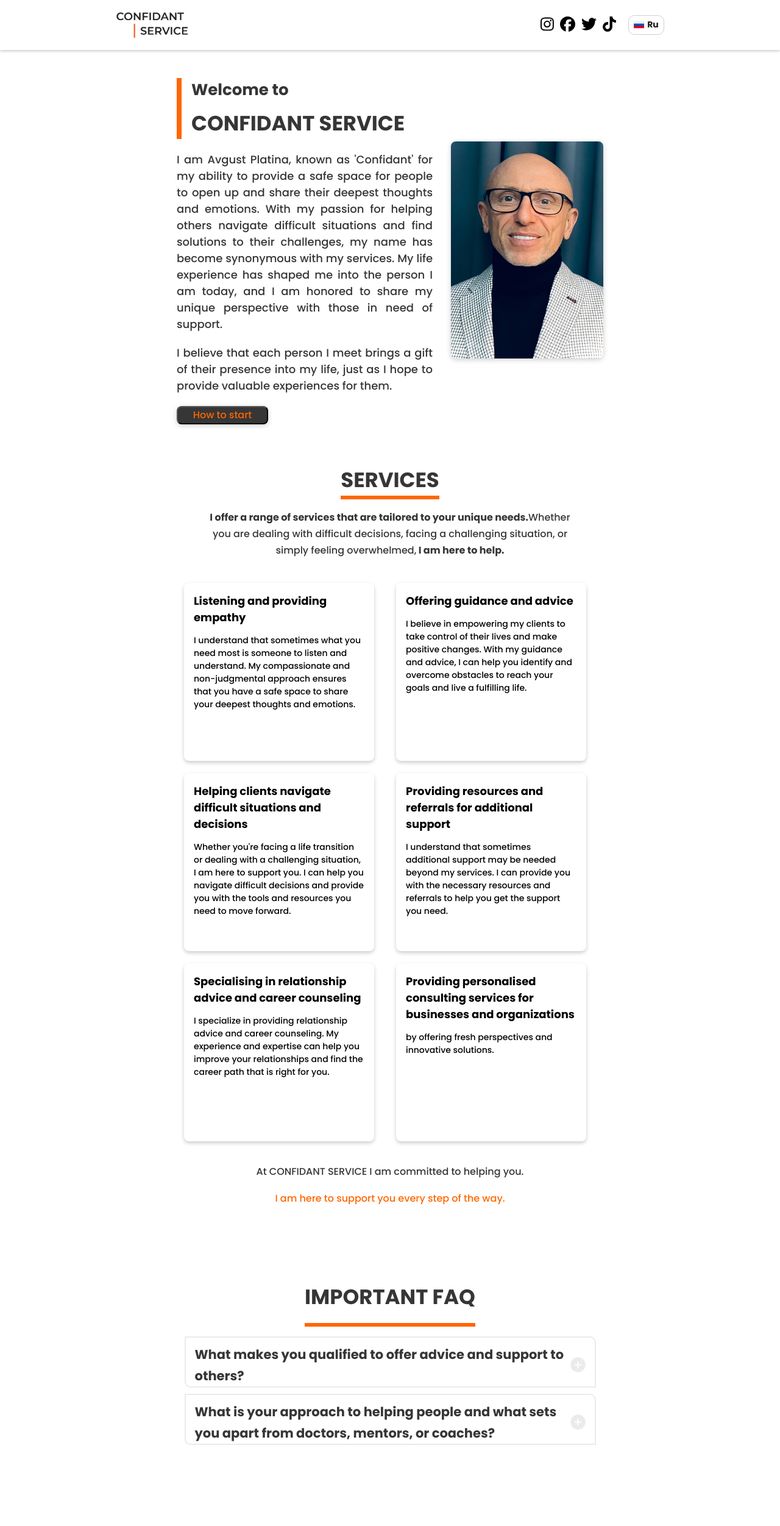
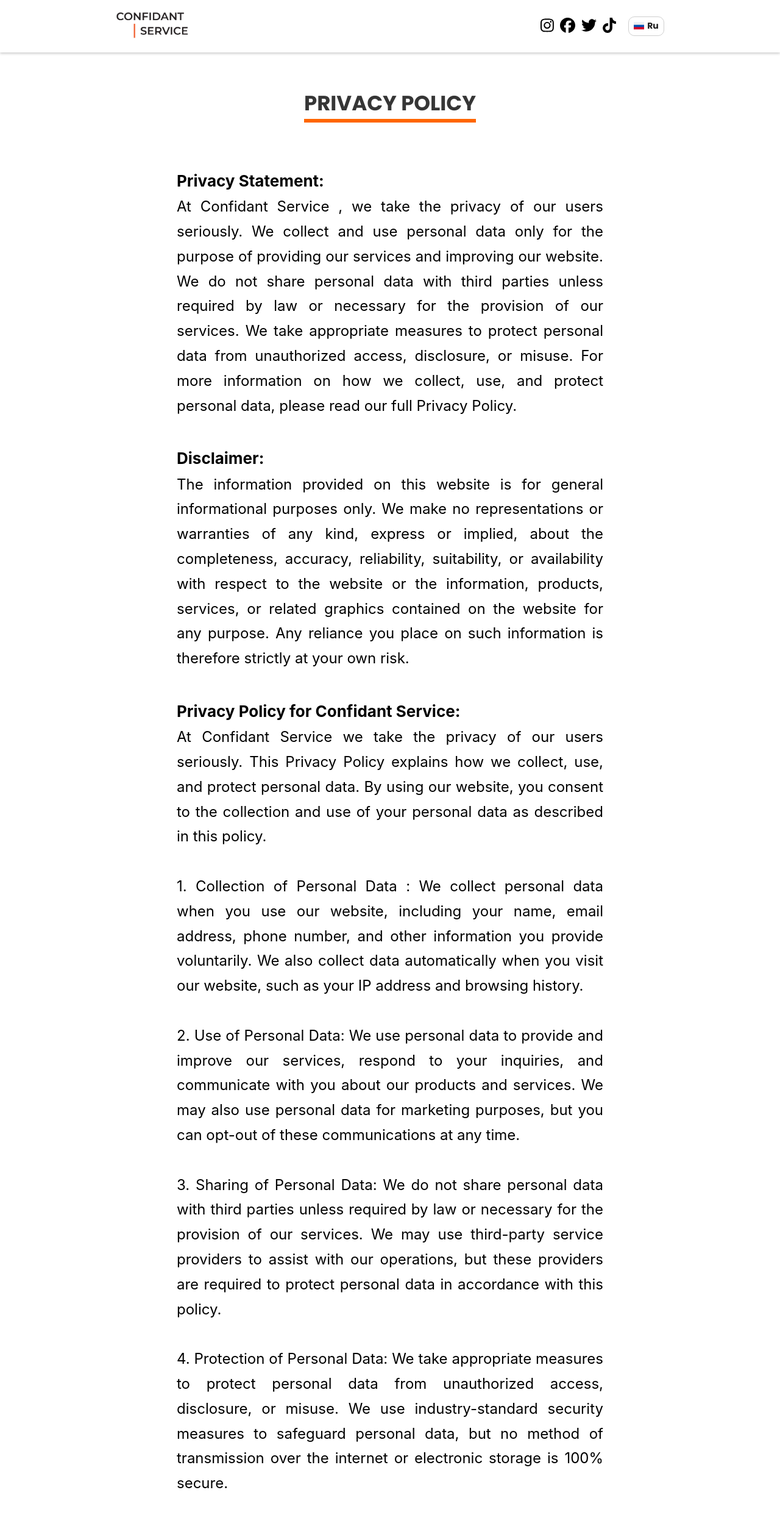
Before and after one commit to alexa-atremova/business_card, a React (Create React App) app: page /privacy in a window 1280 px wide. Shown: the top 2503 px of the page at 61% size. Built offline with nearby package versions, Linux system fonts and the light colour scheme.

Commit message:
PrivacyPolicy page add/ react-router-dom added

```diff
--- a/package.json
+++ b/package.json
@@ -12,7 +12,7 @@
     "@testing-library/user-event": "^13.5.0",
     "react": "^18.2.0",
     "react-dom": "^18.2.0",
-    "react-router-dom": "^6.11.0",
+    "react-router-dom": "^6.11.1",
     "react-scripts": "5.0.1",
     "react-slick": "^0.29.0",
     "slick-carousel": "^1.8.1",
--- a/src/App.js
+++ b/src/App.js
@@ -1,13 +1,8 @@
 import React, { useState } from "react";
 import styled from "styled-components";
-import FAQ from "./components/FAQ/FAQ";
-import Footer from "./components/Footer/Footer";
-import Header from "./components/Header/Heder";
-import Main from "./components/Main/Main";
-import Services from "./components/Services/Services";
-import Testimonials from "./components/Testimonials/Testimonials";
-import Story from "./components/Story/Story";
-import Start from "./components/Start/Start";
+import { Route, Routes } from "react-router-dom";
+import MainPage from "./components/pages/main/MainPage";
+import PrivacyPolicy from "./components/pages/privacy/PrivacyPolicy";
 
 const SApp = styled.div`
   overflow: hidden;
@@ -21,14 +16,30 @@ function App() {
   }
   return (
     <SApp>
-      <Header onLanguageChange={handleLanguageChange} lang={lang} />
-      <Main lang={lang} />
-      <Services lang={lang} />
-      <FAQ lang={lang} />
-      <Story lang={lang} />
-      <Testimonials lang={lang} />
-      <Start lang={lang} />
-      <Footer lang={lang} />
+      <Routes>
+        <Route
+          exact
+          path=""
+          element={
+            <MainPage handleLanguageChange={handleLanguageChange} lang={lang} />
+          }
+        />
+        <Route
+          path="*"
+          element={
+            <MainPage handleLanguageChange={handleLanguageChange} lang={lang} />
+          }
+        />
+        <Route
+          path="/privacy"
+          element={
+            <PrivacyPolicy
+              handleLanguageChange={handleLanguageChange}
+              lang={lang}
+            />
+          }
+        />
+      </Routes>
     </SApp>
   );
 }
--- a/src/components/Footer/Footer.jsx
+++ b/src/components/Footer/Footer.jsx
@@ -8,6 +8,7 @@ import {
   faTwitter,
   faTiktok,
 } from "@fortawesome/free-brands-svg-icons";
+import { Link } from "react-router-dom";
 
 const FooterContainer = styled.header`
   display: flex;
@@ -72,7 +73,7 @@ const Footer = () => {
           <SocialIcon href="https://twitter.com/confidantpro?s=11">
             <FontAwesomeIcon icon={faTwitter} />
           </SocialIcon>
-          <SocialIcon href="https://www.telegram.org">
+          <SocialIcon href="http://www.tiktok.com/@confidantservice">
             <FontAwesomeIcon icon={faTiktok} />
           </SocialIcon>
         </SocialIcons>
@@ -91,6 +92,9 @@ const Footer = () => {
           Mailing address: Confidant Service Veenkade 6 2513 EE’s-Gravenhage
         </h1>
         <h1>Netherlands </h1>
+        <h1>
+          <Link to="/privacy">Privacy Policy</Link>
+        </h1>
         <h1>&copy; Avgust Platina</h1>
       </Wrapper>
     </FooterContainer>
--- a/src/components/Start/Start.jsx
+++ b/src/components/Start/Start.jsx
@@ -279,12 +279,12 @@ const Start = ({ lang }) => {
           ? "Важно понимать, что услуги Confidant, которые я предлагаю, не предназначены для замены профессионального медицинского или психологического лечения."
           : "It is important to understand that the Confidant Services I offer are not intended to replace professional medical or psychological treatment."}{" "}
         {lang === "ru"
-          ? "Мои услуги предназначены для дополнения такого лечения и оказания дополнительной поддержки людям, которые стремятся улучшить свое психическое здоровье и благополучие."
-          : "My services are designed to complement such treatment and provide additional support to individuals who are seeking to improve their mental health and well-being."}{" "}
+          ? "Мои услуги предназначены для дополнения такого лечения и оказания дополнительной поддержки людям, которые стремятся улучшить свое личное развитие и благополучие."
+          : "My services are designed to complement such treatment and provide additional support to individuals who are seeking to improve their well-being and personal development."}{" "}
         <br />{" "}
         <b>
           {lang === "ru"
-            ? "Имейте в виду, что любые советы или рекомендации, которые я даю, не предназначены для замены профессиональной медицинской консультации или лечения."
+            ? "Имейте в виду, что любые советы или рекомендации, которые я даю, не предназначены для замены профессиональной медицинской консультации или лечения. "
             : "Please be aware that any advice or guidance I provide is not intended as a substitute for professional advice or treatment."}
         </b>
         {lang === "ru"
--- /dev/null
+++ b/src/components/pages/main/MainPage.jsx
@@ -0,0 +1,32 @@
+import React, { useState } from "react";
+import styled from "styled-components";
+
+import Footer from "../../Footer/Footer";
+import Header from "../../Header/Heder";
+import Main from "../../Main/Main";
+import Services from "../../Services/Services";
+import Testimonials from "../../Testimonials/Testimonials";
+import Story from "../../Story/Story";
+import Start from "../../Start/Start";
+import FAQ from "../../FAQ/FAQ";
+
+const SMainPage = styled.div`
+  overflow: hidden;
+  user-select: none;
+`;
+function MainPage({ handleLanguageChange, lang }) {
+  return (
+    <SMainPage>
+      <Header handleLanguageChange={handleLanguageChange} lang={lang} />
+      <Main lang={lang} />
+      <Services lang={lang} />
+      <FAQ lang={lang} />
+      <Story lang={lang} />
+      <Testimonials lang={lang} />
+      <Start lang={lang} />
+      <Footer lang={lang} />
+    </SMainPage>
+  );
+}
+
+export default MainPage;
--- /dev/null
+++ b/src/components/pages/privacy/PrivacyPolicy.jsx
@@ -0,0 +1,179 @@
+import React, { useState } from "react";
+import styled from "styled-components";
+import Header from "../../Header/Heder";
+
+const SPrivacyPolicy = styled.div`
+  display: flex;
+  align-items: center;
+  justify-content: center;
+  text-align: justify;
+  width: 100%;
+  height: fit-content;
+  margin-top: 50px;
+  margin-bottom: 100px;
+  @media (max-width: 1359px) {
+    margin-top: 30px;
+  }
+`;
+const Wrapper = styled.div`
+  display: flex;
+  justify-content: space-between;
+  align-items: center;
+  flex-direction: column;
+  width: 100%;
+  max-width: 1200px;
+  @media (max-width: 1359px) {
+    max-width: 700px;
+  }
+  @media (max-width: 767px) {
+    max-width: 510px;
+  }
+  @media (max-width: 539px) {
+    flex-direction: column;
+    max-width: 320px;
+  }
+`;
+
+const Title2 = styled.h1`
+  font-size: 32px;
+  font-weight: bold;
+
+  text-align: start;
+  margin: 0;
+  @media (max-width: 1359px) {
+    font-size: 26px;
+  }
+  @media (max-width: 767px) {
+    font-size: 20px;
+    line-height: 20px;
+  }
+`;
+
+const Title = styled.h2`
+  font-family: "Poppins", sans-serif;
+  margin-bottom: 50px;
+  font-size: 42px;
+  font-weight: bold;
+  border-bottom: 6px solid #ff6600;
+  color: #363636;
+
+  text-transform: uppercase;
+  @media (max-width: 1359px) {
+    font-size: 34px;
+  }
+  @media (max-width: 767px) {
+    font-size: 26px;
+  }
+`;
+
+const Paragraph = styled.p`
+  height: 100%;
+  width: 100%;
+
+  font-size: 26px;
+  font-weight: 400;
+  line-height: 1.7;
+  margin-bottom: 20px;
+  @media (max-width: 1359px) {
+    font-size: 24px;
+  }
+  @media (max-width: 767px) {
+    font-size: 22px;
+  }
+  @media (max-width: 539px) {
+    font-size: 18px;
+  }
+  a {
+    user-select: all;
+    text-decoration: none;
+    color: orange;
+    margin-left: 10px;
+  }
+`;
+function PrivacyPolicy({ handleLanguageChange, lang }) {
+  return (
+    <>
+      <Header handleLanguageChange={handleLanguageChange} lang={lang} />
+      <SPrivacyPolicy id="privacy">
+        <Wrapper>
+          <Title>Privacy Policy</Title>
+          <Paragraph>
+            <Title2> Privacy Statement:</Title2>
+            At Confidant Service , we take the privacy of our users seriously.
+            We collect and use personal data only for the purpose of providing
+            our services and improving our website. We do not share personal
+            data with third parties unless required by law or necessary for the
+            provision of our services. We take appropriate measures to protect
+            personal data from unauthorized access, disclosure, or misuse. For
+            more information on how we collect, use, and protect personal data,
+            please read our full Privacy Policy.
+          </Paragraph>
+          <Paragraph>
+            <Title2> Disclaimer:</Title2>
+            The information provided on this website is for general
+            informational purposes only. We make no representations or
+            warranties of any kind, express or implied, about the completeness,
+            accuracy, reliability, suitability, or availability with respect to
+            the website or the information, products, services, or related
+            graphics contained on the website for any purpose. Any reliance you
+            place on such information is therefore strictly at your own risk.
+          </Paragraph>
+          <Paragraph>
+            <Title2> Privacy Policy for Confidant Service:</Title2>
+            At Confidant Service we take the privacy of our users seriously.
+            This Privacy Policy explains how we collect, use, and protect
+            personal data. By using our website, you consent to the collection
+            and use of your personal data as described in this policy. <br />
+            <br /> 1. Collection of Personal Data : We collect personal data
+            when you use our website, including your name, email address, phone
+            number, and other information you provide voluntarily. We also
+            collect data automatically when you visit our website, such as your
+            IP address and browsing history. <br />
+            <br />
+            2. Use of Personal Data: We use personal data to provide and improve
+            our services, respond to your inquiries, and communicate with you
+            about our products and services. We may also use personal data for
+            marketing purposes, but you can opt-out of these communications at
+            any time.
+            <br />
+            <br /> 3. Sharing of Personal Data: We do not share personal data
+            with third parties unless required by law or necessary for the
+            provision of our services. We may use third-party service providers
+            to assist with our operations, but these providers are required to
+            protect personal data in accordance with this policy.
+            <br />
+            <br /> 4. Protection of Personal Data: We take appropriate measures
+            to protect personal data from unauthorized access, disclosure, or
+            misuse. We use industry-standard security measures to safeguard
+            personal data, but no method of transmission over the internet or
+            electronic storage is 100% secure.
+            <br />
+            <br /> 5. Cookies and Similar Technologies: We use cookies and
+            similar technologies to improve your experience on our website,
+            analyze website usage, and personalize content and advertising. You
+            can control the use of cookies through your web browser settings.{" "}
+            <br />
+            <br />
+            6. Your Rights : You have the right to access, correct, and delete
+            your personal data. You can also object to the processing of your
+            personal data or restrict its use. To exercise these rights, please
+            contact us using the information below.
+            <br />
+            <br /> 7. Changes to this Privacy Policy: We may update this Privacy
+            Policy from time to time to reflect changes in our practices or
+            legal requirements. We will notify you of any material changes to
+            this policy by posting a notice on our website or by other means.
+            <br />
+            <br /> 8. Contact Us: If you have any questions or concerns about
+            this Privacy Policy or our practices regarding personal data,
+            <br /> please contact us at : <a>info@confidantservice.com.</a>
+            <br />
+            <br /> Effective Date: May 3, 2023.
+          </Paragraph>
+        </Wrapper>
+      </SPrivacyPolicy>
+    </>
+  );
+}
+
+export default PrivacyPolicy;
```
Also changed, not shown: src/components/Header/Heder.jsx (+23 -8 lines), 1 other file (tests, documents, lock files or other folders).
